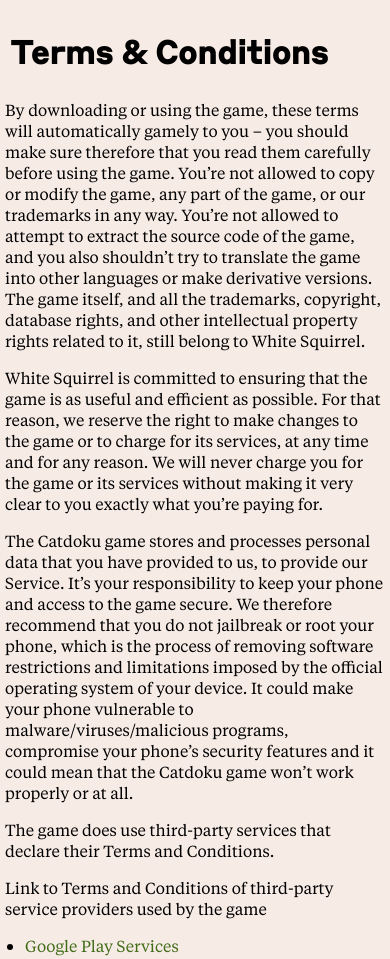
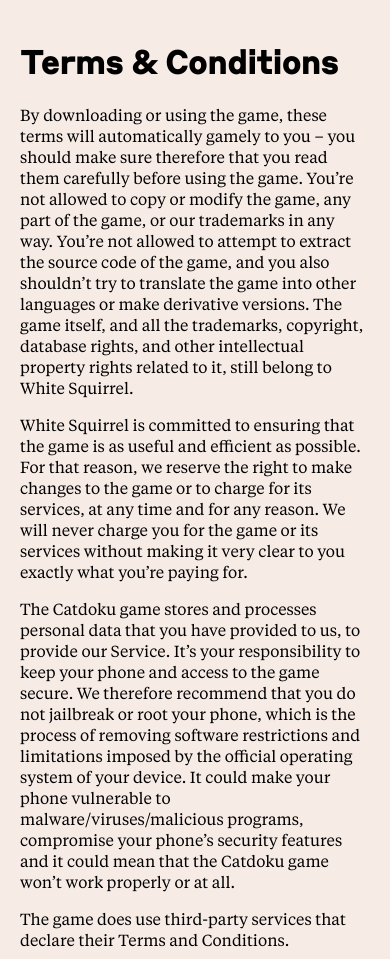
Before and after one commit to xatok/xato.io, a plain HTML site: page catdoku/terms/index.html in a window 390 px wide. Shown: the top 959 px of the page. Drawn offline with Linux system fonts and the light colour scheme.

Commit message:
Update theme

```diff
--- a/style.css
+++ b/style.css
@@ -55,8 +55,11 @@ ul li {
 }
 
 @media screen and (max-width: 600px) {
-    body, h1, h2, h3, h4, h5, h6 {
-        padding: 5px;
+    body {
+        padding: 20px;
+    }
+    h1, h2, h3, h4, h5, h6 {
+        padding: 0px;
     }
 }
 
```
